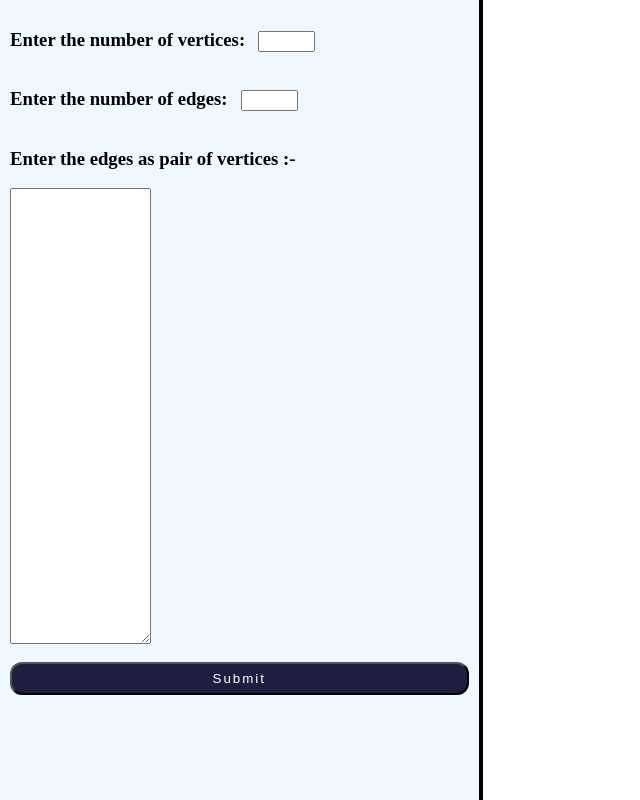
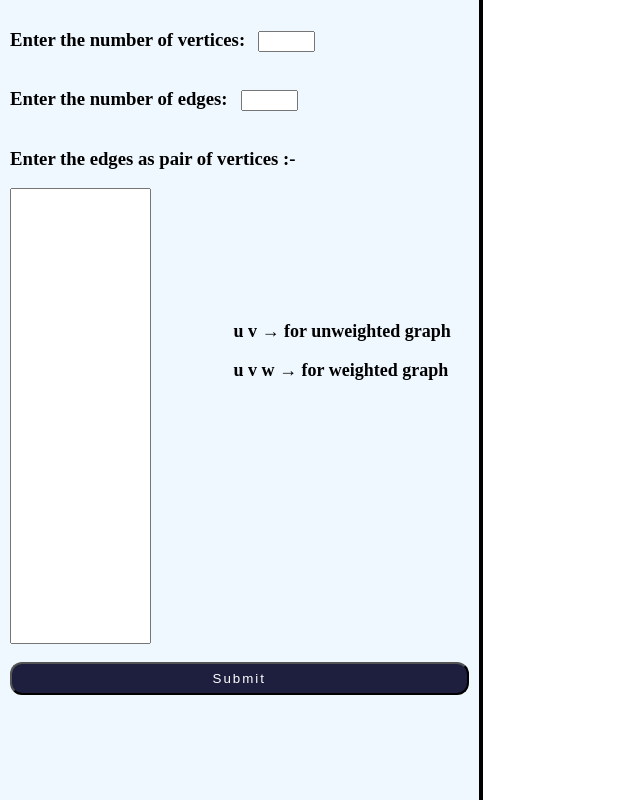
Before and after one commit to m-shashanka/Graph-Theory, a website built with webpack: page src/index.html in a window 1280 px wide. Shown: the whole page, without its empty margins (0-640 px from the left). Built offline with nearby package versions, Linux system fonts and the light colour scheme.

Commit message:
Update index.html

```diff
--- a/src/index.html
+++ b/src/index.html
@@ -14,8 +14,13 @@
                     <input type="text" name="enum" size="4"/>
                     <h3>Enter the edges as pair of vertices :-</h3>
                     <br>
-                    <textarea name="edges" rows="30" cols="15"></textarea>
-                    <br>
+                    <div class="container">
+                        <textarea name="edges" rows="30" cols="15"></textarea>
+                        <div>
+                            <p>u v &rarr; for unweighted graph</p>
+                            <p>u v w &rarr; for weighted graph</p>
+                        </div>
+                    </div>
                     <button type="submit">Submit</button>
                 </form>
             </div>
```
